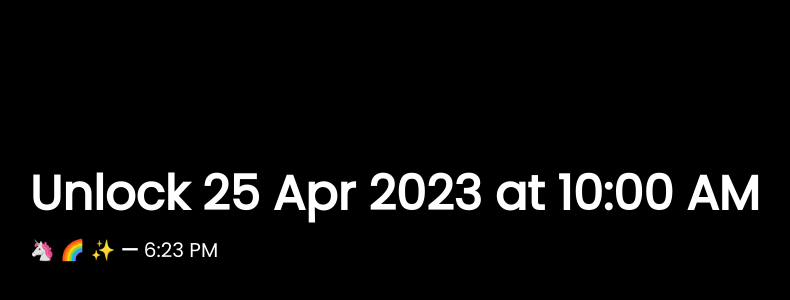
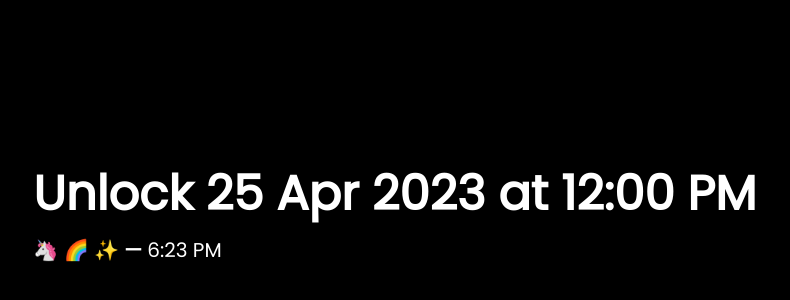
Before and after one commit to contactivanrp/cdn, a plain HTML site: page unlock.html in a window 1280 px wide. Shown: the part 186-486 px from the top of the page, 139-929 px from the left. Drawn offline with nearby package versions, Linux system fonts and the light colour scheme.

Commit message:
Add files via upload

```diff
--- a/unlock.html
+++ b/unlock.html
@@ -22,10 +22,9 @@
 			function unlockDoor() {
 				// Define the CSV data as a variable
 				const csvData = `date,start,end,reference
-				18 Apr 2023,12:00 PM,6:00 PM,S338894LAC
-				25 Apr 2023,10:00 AM,4:00 PM,S967086AKC
-				26 Apr 2023,9:00 AM,11:00 AM,S837158DTC
+				25 Apr 2023,12:00 PM,6:00 PM,S967086AKC
 				26 Apr 2023,12:00 PM,6:00 PM,S015829LHC
+				10 May 2023,9:00 AM,11:00 AM,S837158DTC
 				10 May 2023,12:00 PM,6:00 PM,S202578HAC
 				16 May 2023,10:00 AM,4:00 PM,S813437BFC
 				17 May 2023,9:00 AM,11:00 AM,S482194MEC
```
